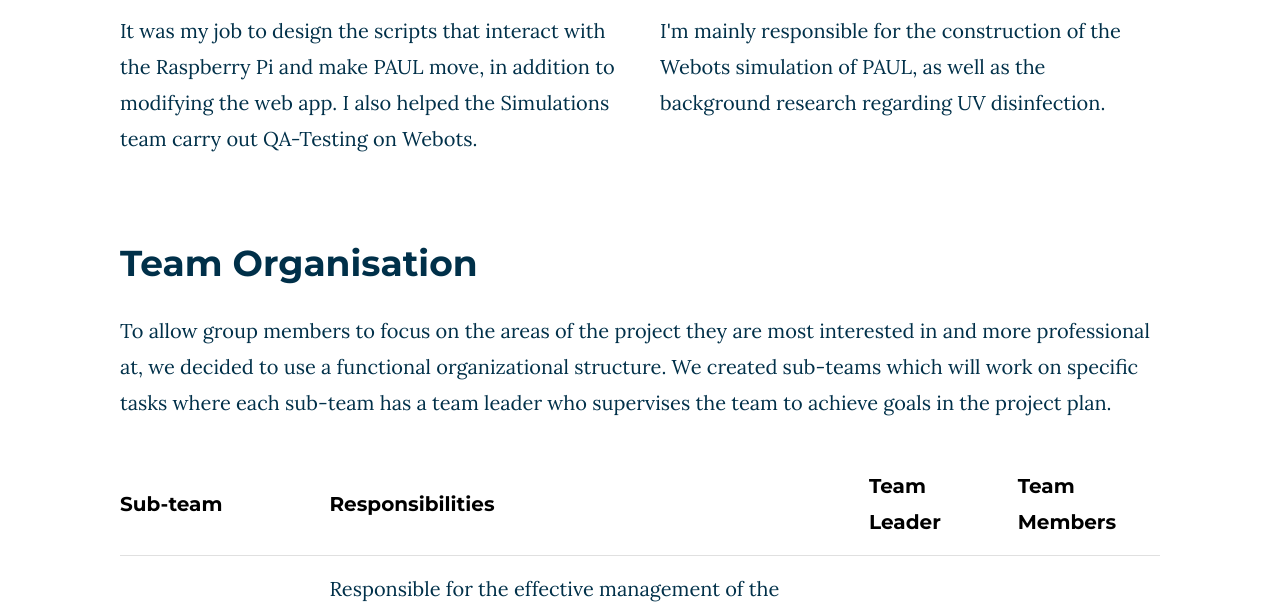
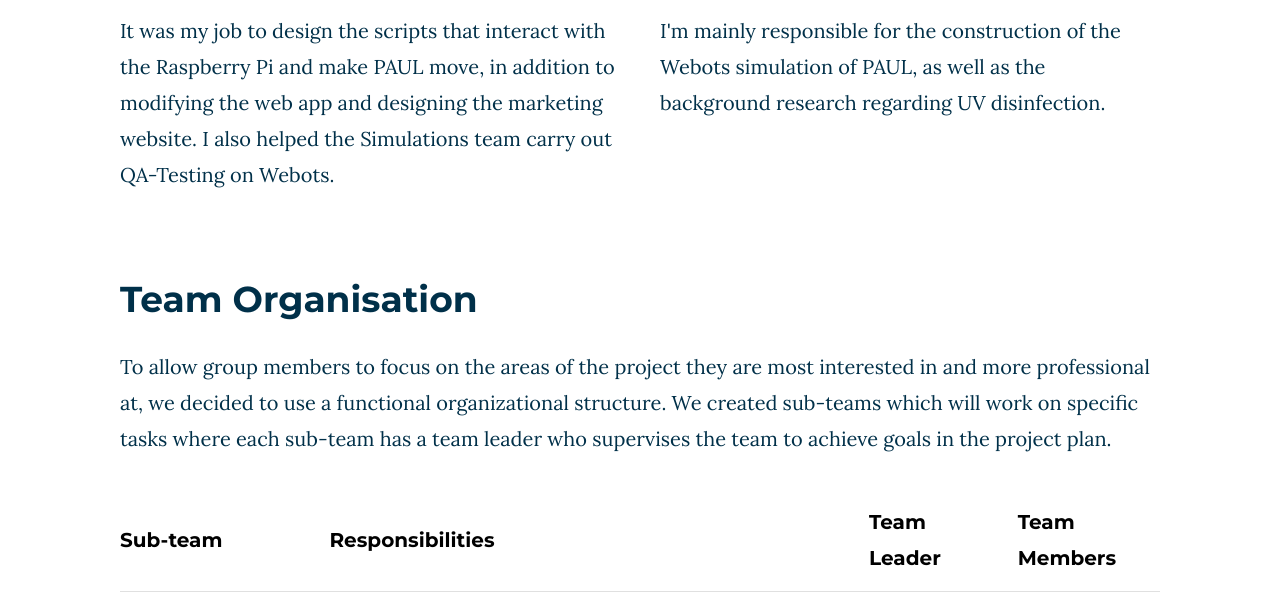
Before and after one commit to SDP-Team-6/sdp-team-6.github.io, a plain HTML site: page team.html in a window 1280 px wide. Shown: the part 1792-2406 px from the top of the page. Drawn offline with nearby package versions, Linux system fonts and the light colour scheme.

Commit message:
Removed comments.html url

```diff
--- a/team.html
+++ b/team.html
@@ -61,7 +61,7 @@
                 <li><a href="how-it-works.html" title="How it works">How it works*</a></li>
                 <li><a href="evaluation.html" title="Evaluation">Evaluation</a></li>
                 <li><a href="budget.html" title="Services">Budget</a></li>
-                <li><a href="comments.html" title="Comments">Comments</a></li>
+                <!--<li><a href="comments.html" title="Comments">Comments</a></li>-->
                 <li class="current"><a href="team.html" title="About">Team</a></li>
                 <li><a href="blogs.html" title="Services">Blogs</a></li>
             </ul>
@@ -249,7 +249,7 @@
 
                         <p>
 
-                            It was my job to design the scripts that interact with the Raspberry Pi and make PAUL move, in addition to modifying the web app. I also helped the Simulations team carry out QA-Testing on Webots.
+                            It was my job to design the scripts that interact with the Raspberry Pi and make PAUL move, in addition to modifying the web app and designing the marketing website. I also helped the Simulations team carry out QA-Testing on Webots.
 
                         </p>
                     </div>
```
